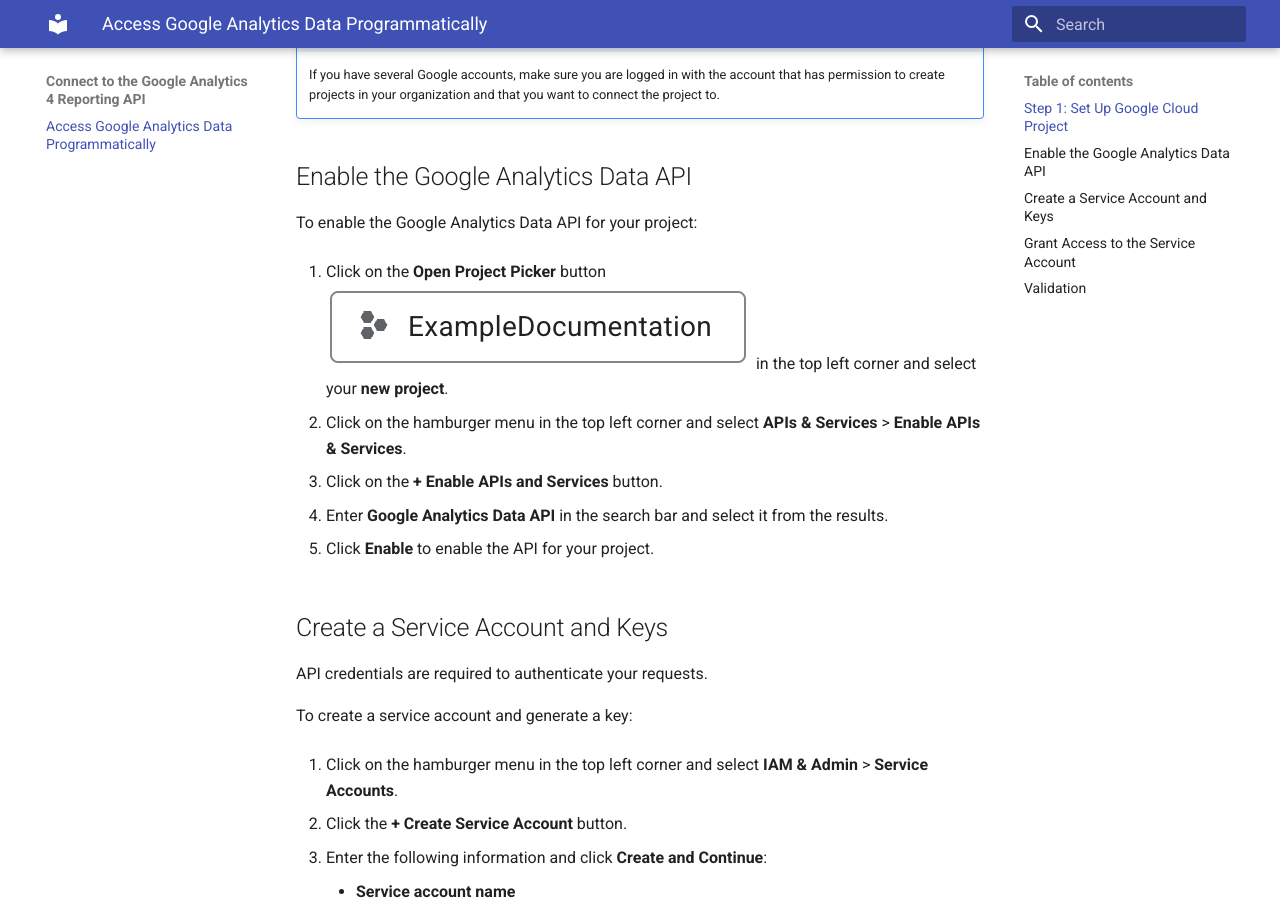
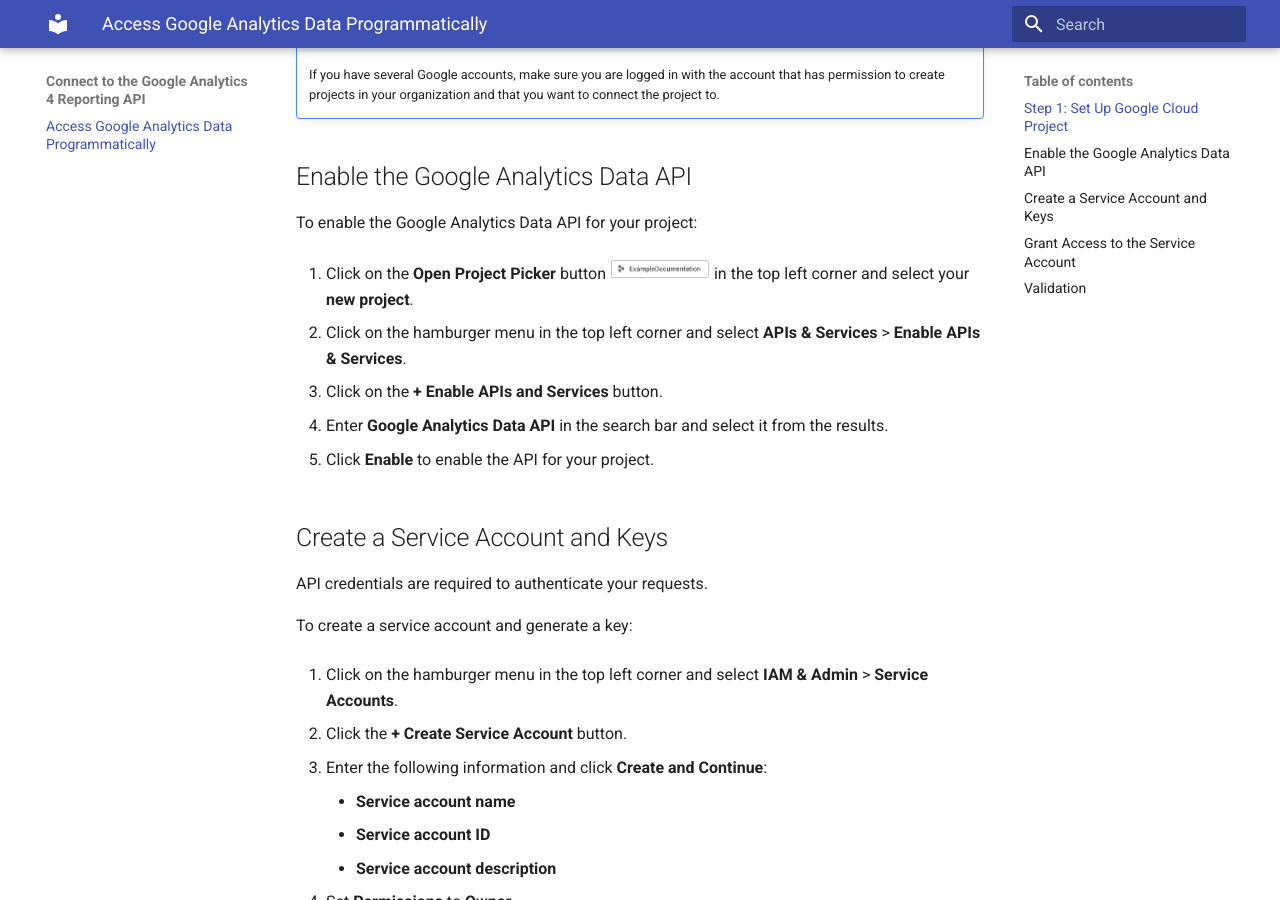
Before and after one commit to SannaBerg/docs-example, an MkDocs documentation site: the page built from docs/index.md, in a window 1280 px wide and 900 px high, scrolled down 1383 px. Built offline with MkDocs 1.6.1 and Material for MkDocs 9.7.7, drawn with Linux system fonts in a browser that asks for light colours.

Commit message:
Change image size

```diff
--- a/docs/index.md
+++ b/docs/index.md
@@ -42,7 +42,7 @@
 
 To enable the Google Analytics Data API for your project:
 
-1. Click on the **Open Project Picker** button ![alt text](images/open-project-picker-button.png) in the top left corner and select your **new project**.
+1. Click on the **Open Project Picker** button ![alt text](images/open-project-picker-button.png){ width="100" } in the top left corner and select your **new project**.
 
 2. Click on the hamburger menu in the top left corner and select **APIs & Services** > **Enable APIs & Services**.
 
--- a/mkdocs.yml
+++ b/mkdocs.yml
@@ -9,3 +9,4 @@
   - admonition
   - pymdownx.details
   - pymdownx.superfences
+  - attr_list
```
